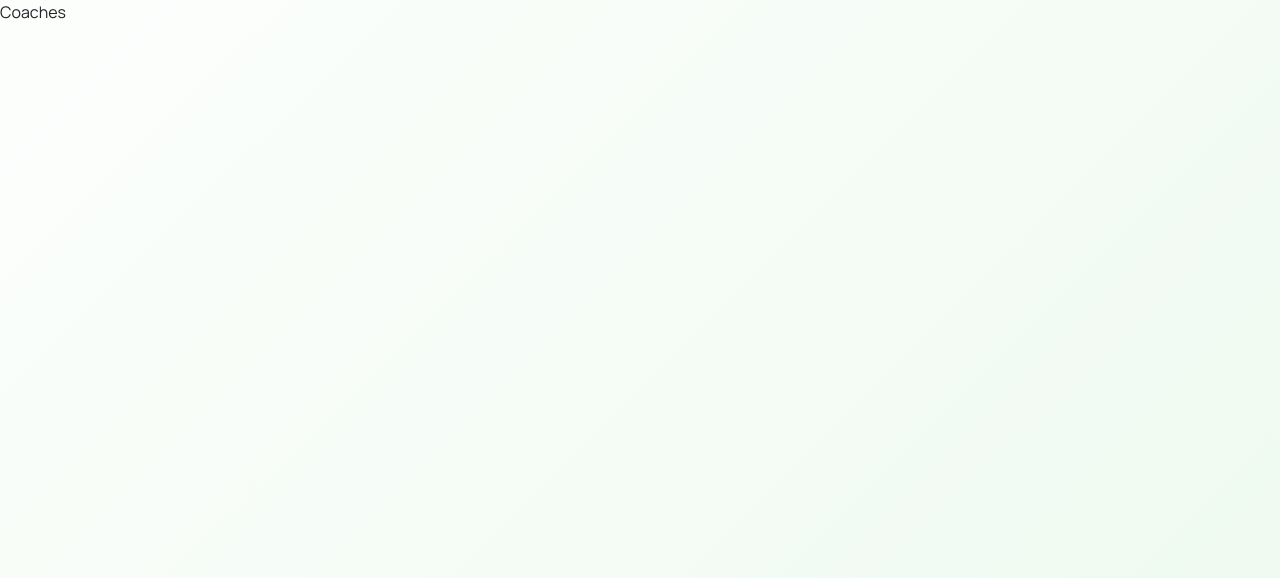
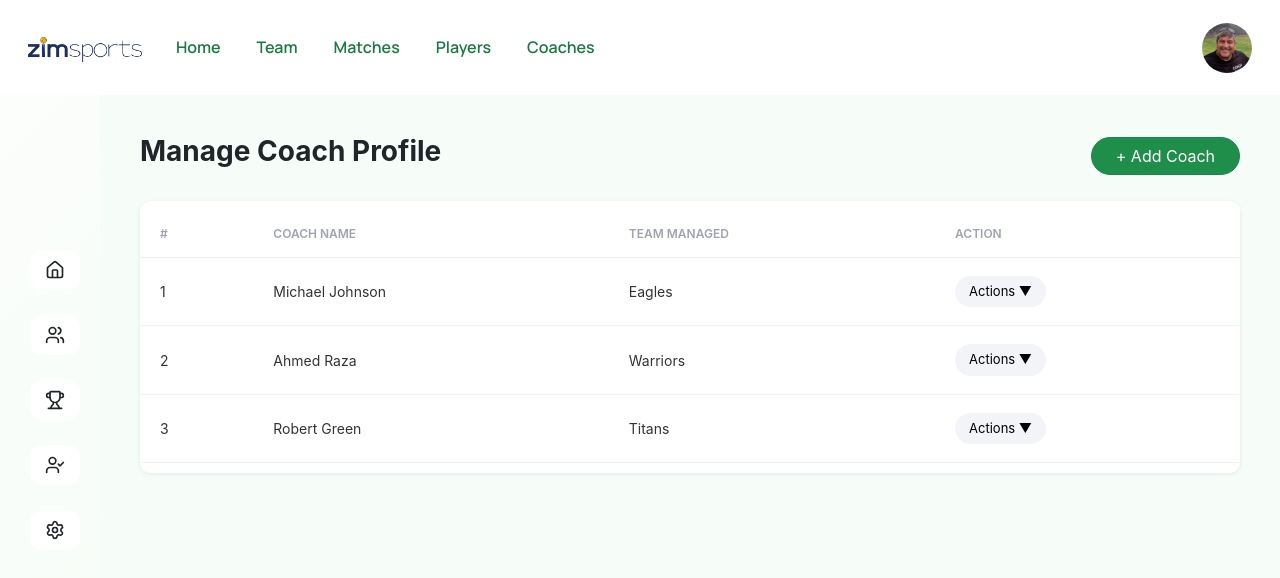
Before and after one commit to Zeeshanprojects/ZimSportsWebsite, a React (Vite) app in the folder zimsports/: page /coaches in a window 1280 px wide. Shown: the top 578 px of the page. Built offline with nearby package versions, Linux system fonts and the light colour scheme; the HTML template or start-up script is replaced by a standard one.

Commit message:
updated code

```diff
--- a/zimsports/src/Components/DashboardNavbar.jsx
+++ b/zimsports/src/Components/DashboardNavbar.jsx
@@ -52,9 +52,9 @@ export default function DashboardNavbar() {
                 </Link>
               </li>
               <li className="nav-item">
-                <a className="nav-link" href="#">
+                <Link className="nav-link" to="/coaches">
                   Coaches
-                </a>
+                </Link>
               </li>
             </ul>
             {/* Left links */}
--- a/zimsports/src/Pages/Coaches.jsx
+++ b/zimsports/src/Pages/Coaches.jsx
@@ -1,7 +1,93 @@
-import React from 'react'
+import React, { useState } from "react";
+import "../assets/CSS/Coaches.css";
+import "bootstrap/dist/css/bootstrap.min.css";
+import DashboardNavbar from "../Components/DashboardNavbar";
+import DashboardSidebar from "../Components/DashboardSidebar";
 
 export default function Coaches() {
+  const [coaches, setCoaches] = useState([
+    { id: 1, name: "Michael Johnson", team: "Eagles" },
+    { id: 2, name: "Ahmed Raza", team: "Warriors" },
+    { id: 3, name: "Robert Green", team: "Titans" },
+  ]);
+
+  const [openDropdown, setOpenDropdown] = useState(null);
+
+  const handleToggleDropdown = (id) => {
+    setOpenDropdown(openDropdown === id ? null : id);
+  };
+
+  const handleEdit = (coach) => {
+    alert(`Editing coach: ${coach.name}`);
+  };
+
+  const handleDelete = (id) => {
+    if (window.confirm("Are you sure you want to delete this coach?")) {
+      setCoaches(coaches.filter((c) => c.id !== id));
+    }
+  };
+
   return (
-    <div>Coaches</div>
-  )
+    <>
+    <DashboardNavbar/>
+    <DashboardSidebar/>
+      <div className="coaches-main">
+      <div className="d-flex justify-content-between align-items-center mb-4">
+        <h3 className="fw-bold ">Manage Coach Profile</h3>
+        <button className="btn btn-success px-4 rounded-pill">+ Add Coach</button>
+      </div>
+
+      <div className="coaches-card">
+        <table className="coaches-table">
+          <thead>
+            <tr>
+              <th>#</th>
+              <th>Coach Name</th>
+              <th>Team Managed</th>
+              <th>Action</th>
+            </tr>
+          </thead>
+          <tbody>
+            {coaches.map((coach, index) => (
+              <tr key={coach.id}>
+                <td>{index + 1}</td>
+                <td>{coach.name}</td>
+                <td>{coach.team}</td>
+                <td className="position-relative">
+                  <button
+                    className="action-btn"
+                    onClick={() => handleToggleDropdown(coach.id)}
+                  >
+                    Actions ▼
+                  </button>
+
+                  {openDropdown === coach.id && (
+                    <ul className="dropdown-menu show position-absolute coach-dropdown">
+                      <li>
+                        <button
+                          className="dropdown-item"
+                          onClick={() => handleEdit(coach)}
+                        >
+                          ✏️ Edit
+                        </button>
+                      </li>
+                      <li>
+                        <button
+                          className="dropdown-item text-danger"
+                          onClick={() => handleDelete(coach.id)}
+                        >
+                          🗑️ Delete
+                        </button>
+                      </li>
+                    </ul>
+                  )}
+                </td>
+              </tr>
+            ))}
+          </tbody>
+        </table>
+      </div>
+    </div></>
+
+  );
 }
--- /dev/null
+++ b/zimsports/src/assets/CSS/Coaches.css
@@ -0,0 +1,73 @@
+.coaches-main {
+  margin-left: 100px;
+  background-color: #F6FCF7 !important;
+  min-height: 100vh;
+  padding: 40px;
+  font-family: "Inter", sans-serif;
+}
+
+/* Card */
+.coaches-card {
+  background: #fff;
+  border-radius: 10px;
+  box-shadow: 0 1px 4px rgba(0, 0, 0, 0.08);
+  padding: 10px 0;
+}
+
+/* Table */
+.coaches-table {
+  width: 100%;
+  border-collapse: collapse;
+}
+
+.coaches-table thead th {
+  font-size: 12px;
+  font-weight: 600;
+  color: #a0a4af;
+  text-transform: uppercase;
+  padding: 14px 20px;
+  border-bottom: 1px solid #eef0f3;
+}
+
+.coaches-table tbody td {
+  padding: 18px 20px;
+  border-bottom: 1px solid #f3f3f3;
+  vertical-align: middle;
+  font-size: 14px;
+  color: #333;
+}
+
+/* Action Button */
+.action-btn {
+  background-color: #f2f4f7;
+  border: none;
+  border-radius: 20px;
+  padding: 6px 14px;
+  font-size: 13px;
+  cursor: pointer;
+  transition: 0.2s;
+}
+
+.action-btn:hover {
+  background-color: #e0e3e7;
+}
+
+/* Dropdown Styling */
+.coach-dropdown {
+  background: #fff;
+  border-radius: 10px;
+  border: 1px solid #eee;
+  min-width: 120px;
+  padding: 5px 0;
+  box-shadow: 0 2px 8px rgba(0,0,0,0.08);
+}
+
+.coach-dropdown .dropdown-item {
+  font-size: 13px;
+  padding: 8px 14px;
+  transition: background 0.2s;
+}
+
+.coach-dropdown .dropdown-item:hover {
+  background-color: #f2f4f7;
+}
```
